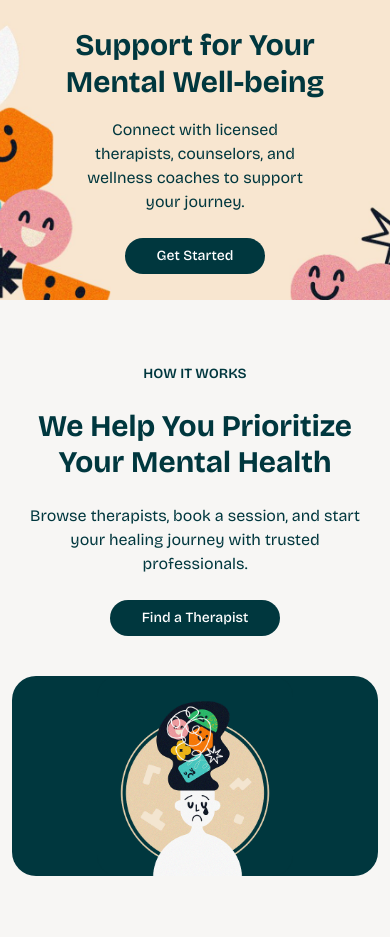
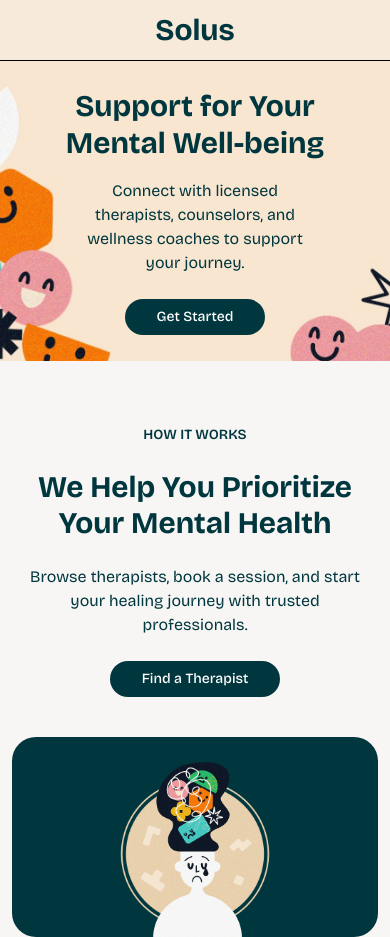
Before and after one commit to sazidhayatkhan/solus, a Next.js app: page / in a window 390 px wide. Before the commit the page ends 876 px from the top, so only its background shows below. Built offline with nearby package versions, Linux system fonts and the light colour scheme.

Commit message:
fix: correct Navbar component structure by wrapping return elements in a fragment

```diff
--- a/src/components/layout/Navbar.tsx
+++ b/src/components/layout/Navbar.tsx
@@ -3,6 +3,10 @@ import Link from "next/link";
 
 const Navbar = () => {
   return (
+    <>
+    <div className="flex justify-center md:hidden bg-secondary/70 border-b-[1px]">
+      <p className="text-3xl font-bold py-3 text-primary">Solus</p>
+    </div>
     <div className="_container hidden relative md:flex justify-between items-center font-brico text-primary py-6">
       {/* Left Menu */}
       <div className="flex gap-10 items-center">
@@ -23,6 +27,7 @@ const Navbar = () => {
         <Link href="/contact">Contact</Link>
       </div>
     </div>
+    </>
   );
 };
 
```
